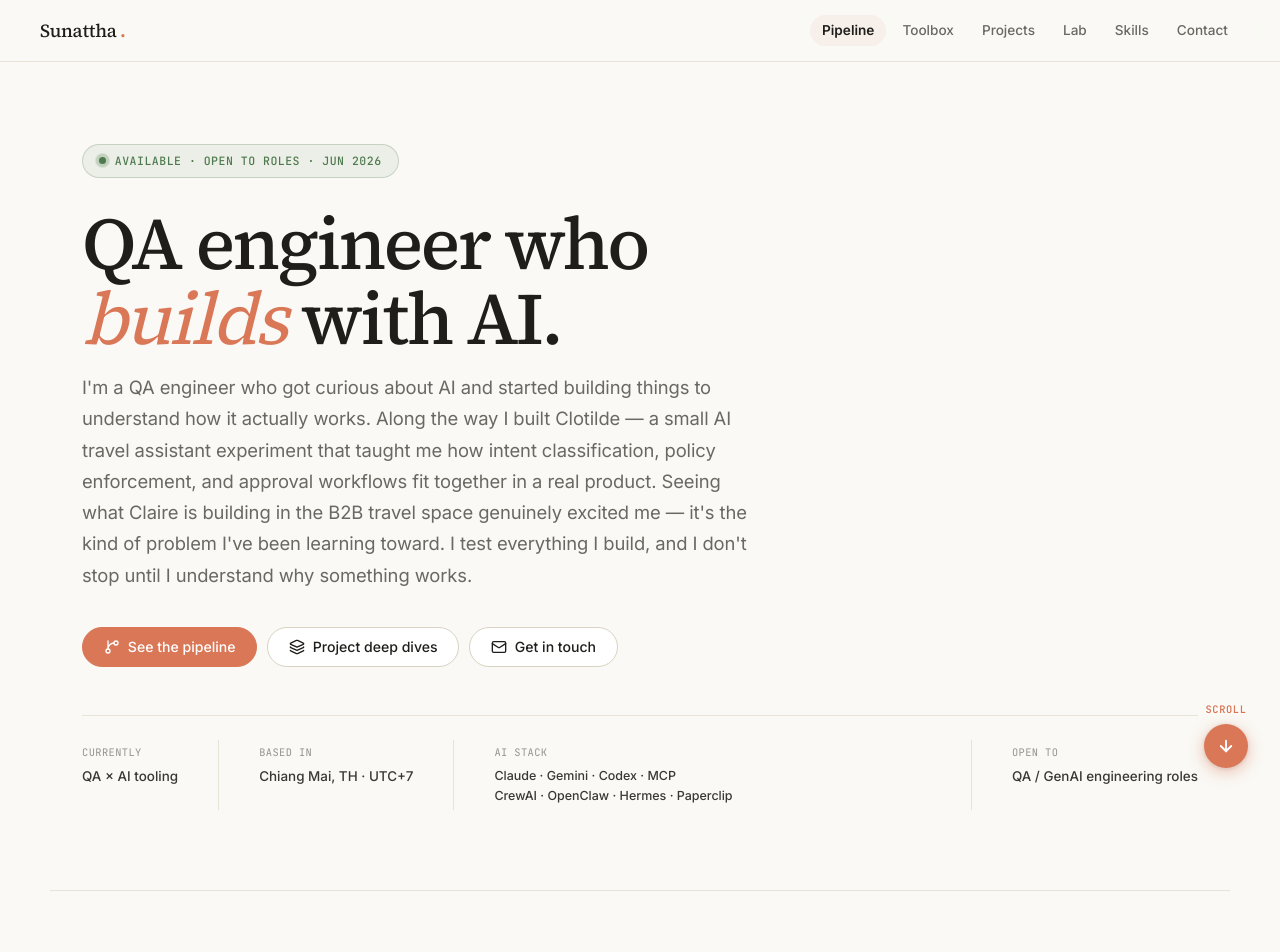
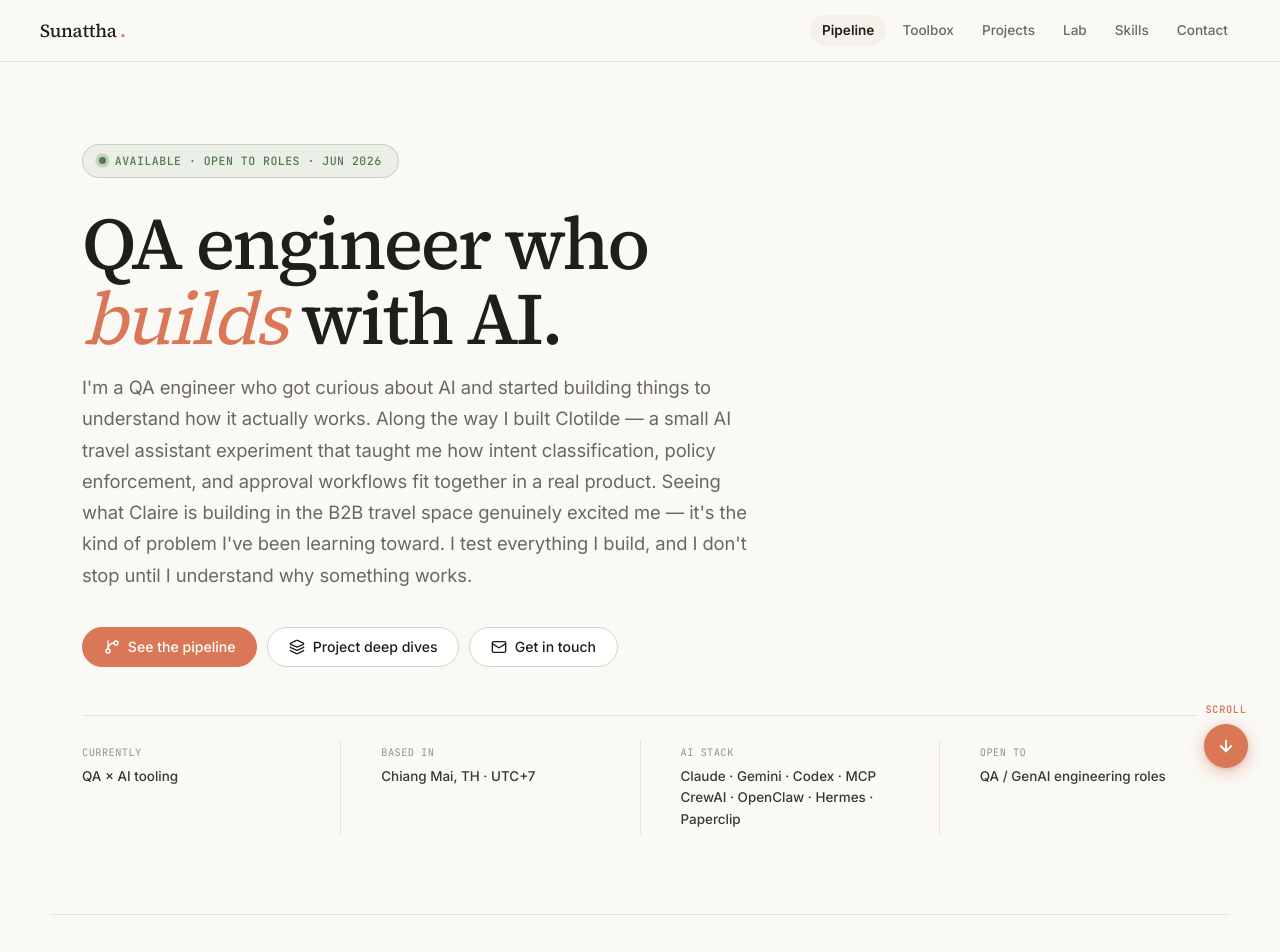
Before and after one commit to aoaaae-sunattha/Portfolio, a Next.js app: page / in a window 1280 px wide. Shown: the top 952 px of the page. Built offline with nearby package versions, Linux system fonts and the light colour scheme.

Commit message:
fix: equal flex:1 on all meta cells for even column widths

```diff
--- a/components/Hero.tsx
+++ b/components/Hero.tsx
@@ -166,12 +166,14 @@ export default function Hero() {
           paddingTop: '1.5rem',
         }}>
           {[
-            { label: 'Currently', value: 'QA × AI tooling', flex: false },
-            { label: 'Based in', value: 'Chiang Mai, TH · UTC+7', flex: false },
-            { label: 'AI stack', value: 'Claude · Gemini · Codex · MCP\nCrewAI · OpenClaw · Hermes · Paperclip', flex: true },
-            { label: 'Open to', value: 'QA / GenAI engineering roles', flex: false },
-          ].map(({ label, value, flex }, i, arr) => (
+            { label: 'Currently', value: 'QA × AI tooling' },
+            { label: 'Based in', value: 'Chiang Mai, TH · UTC+7' },
+            { label: 'AI stack', value: 'Claude · Gemini · Codex · MCP\nCrewAI · OpenClaw · Hermes · Paperclip' },
+            { label: 'Open to', value: 'QA / GenAI engineering roles' },
+          ].map(({ label, value }, i, arr) => (
             <div key={label} style={{
+              flex: 1,
+              minWidth: 0,
               paddingRight: i < arr.length - 1 ? '2.5rem' : 0,
               marginRight: i < arr.length - 1 ? '2.5rem' : 0,
               borderRight: i < arr.length - 1 ? '1px solid var(--line)' : 'none',
@@ -180,7 +182,6 @@ export default function Hero() {
               display: 'flex',
               flexDirection: 'column',
               justifyContent: 'flex-start',
-              ...(flex ? { flex: 1, minWidth: 0 } : {}),
             }}>
               <span style={{
                 display: 'block',
@@ -194,7 +195,7 @@ export default function Hero() {
               }}>
                 {label}
               </span>
-              <span style={{ fontSize: flex ? '.78rem' : '.84rem', color: 'var(--ink-2)', fontWeight: 500, lineHeight: 1.6 }}>
+              <span style={{ fontSize: '.84rem', color: 'var(--ink-2)', fontWeight: 500, lineHeight: 1.6 }}>
                 {value.split('\n').map((line, i) => (
                   <span key={i} style={{ display: 'block' }}>{line}</span>
                 ))}
```
